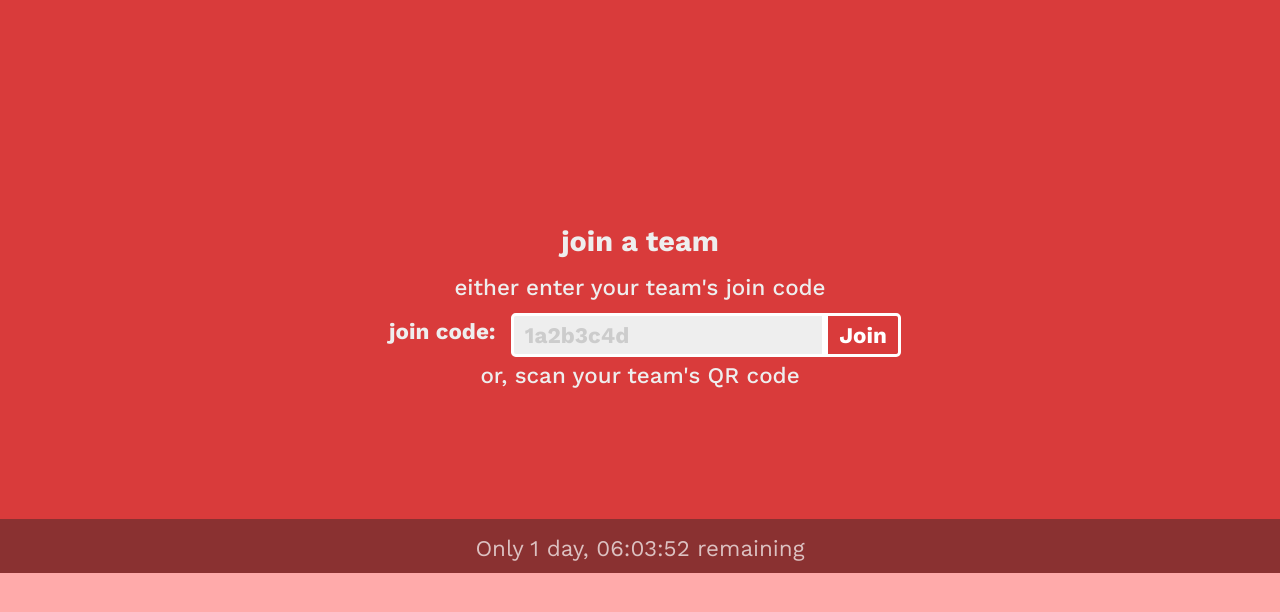
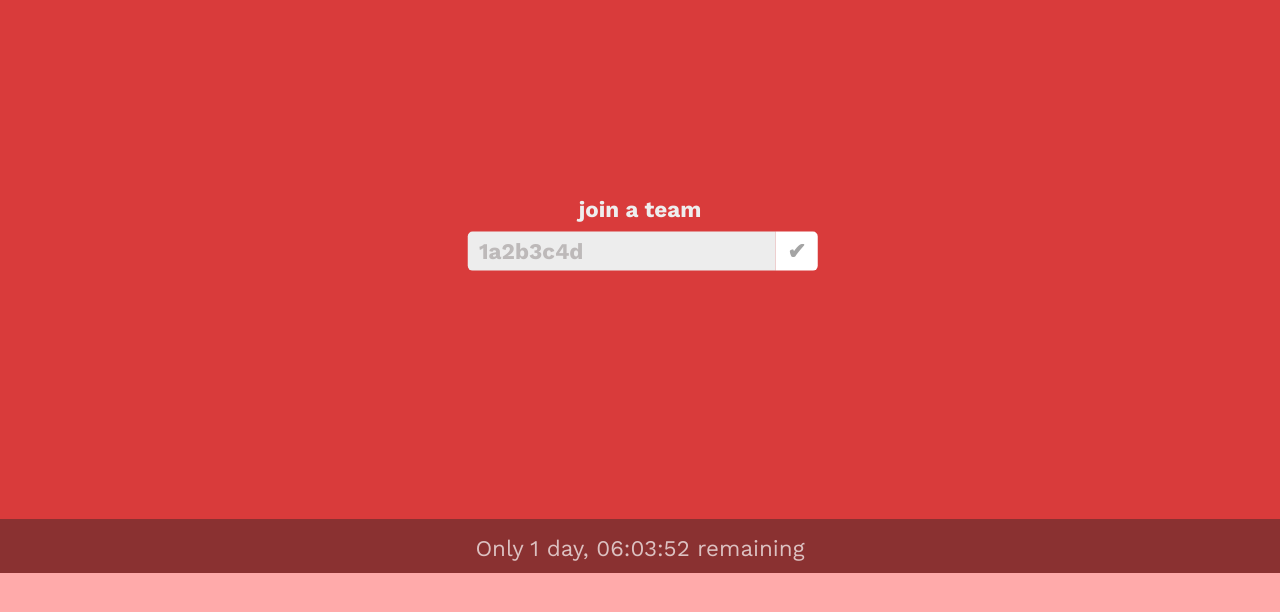
Before and after one commit to wlmac/scavenger, a Django app: template core/templates/core/team_join.html in a window 1280 px wide. Shown: the part 167-779 px from the top of the page. Run offline with Django 4.2, Linux system fonts and the light colour scheme; data comes from the database, SQL or seed files in the repository; tables that the repository leaves empty hold one stand-in row (values such as "Sample post"); the template is opened without the code that fills it: values that come from a table or form of the project are taken from there, most other values are stand-ins (such as "Sample title", 1, 10 or a date in 2020); parts of the project's set-up code (start-up, migrations or seed data) failed here and were passed over.

Commit message:
styled join and make pages

```diff
--- a/core/forms.py
+++ b/core/forms.py
@@ -7,7 +7,7 @@ from .models import *
 class TeamMakeForm(forms.ModelForm):
     class Meta:
         widgets = dict(
-            name=forms.TextInput(attrs={"placeholder": "Json's Team"}),
+            name=forms.TextInput(attrs={"placeholder": "team name"}),
         )
         model = Team
         fields = ("name",)
@@ -15,7 +15,7 @@ class TeamMakeForm(forms.ModelForm):
 
 class TeamJoinForm(forms.Form):
     code = forms.CharField(
-        label=_l("join code"),
+        label=_l(""),
         max_length=8,
         strip=True,
         required=True,
--- /dev/null
+++ b/core/static/core/team.css
@@ -0,0 +1,59 @@
+:root {
+	--team-bg: #ededed;
+}
+
+.team-content {
+	position: absolute;
+    top: 50%;
+    left: 50%;
+    transform: translate(-50%, -50%);
+}
+
+.team-heading {
+	padding: 5px;
+}
+
+input {
+	outline: none;
+	background: var(--team-bg);
+	border: 0px solid var(--team-bg);
+	color: #767b82;
+}
+
+input[type=submit] {
+	border: 0px solid var(--team-bg);
+	/*box-shadow: 0px 0px 0px 4px #fff;*/
+	background: #fff;
+	color: white;
+	font: inherit;
+	font-family: inherit;
+	margin-left: 0;
+	border-radius: 0 0.3rem 0.3rem 0;
+
+	color: #a4a4a4;
+	font-weight: bold;
+}
+
+input[type=submit]:hover {
+  background: rgba(255, 255, 255, 0.95);
+  transition-duration: .3s;
+  color: #848a91;
+}
+input[type=submit]:active {
+  background: rgba(255, 255, 255, 0.90);
+  color: #000;
+}
+
+.input-padding {
+	margin: 0;
+	padding: 0;
+	/*
+	border: 0px solid #d5d5d5;
+	border-radius: 0 0.3rem 0.3rem 0;
+	background: #d5d5d5;
+	height: 80%;*/
+}
+
+input::placeholder {
+  color: #bdb9b9;
+}
--- a/core/templates/core/base.html
+++ b/core/templates/core/base.html
@@ -7,6 +7,7 @@
     <title>{% block title %}{% endblock %}</title>
     <meta name="viewport" content="width=device-width, initial-scale=1"/>
     <link rel="stylesheet" href="{% static 'core/base.css' %}"/>
+    {% block extracss %}{% endblock %}
     <link rel="preconnect" href="https://fonts.googleapis.com">
     <link rel="preconnect" href="https://fonts.gstatic.com" crossorigin>
     <link href="https://fonts.googleapis.com/css2?family=Work+Sans:wght@400;500;700&display=swap" rel="stylesheet">
--- a/core/templates/core/team_join.html
+++ b/core/templates/core/team_join.html
@@ -6,16 +6,30 @@
 {% translate "Join a Team" %}
 {% endblock %}
 
-{% block header %}
-{% translate "join a team" %}
+{% block extracss %}
+<link rel="stylesheet" href="{% static 'core/team.css' %}"/>
 {% endblock %}
 
+<!--
+{% block header %}
+{% endblock %}
+-->
+
 {% block body %}
-  <h3>{% translate "either enter your team's join code" %}</h3>
-  <form action="{% url 'join' %}" method="post">
-    {% csrf_token %}
-    {{ form }}
-    <input type="submit" value="{% translate 'Join' %}" />
-  </form>
-  <h3>{% translate "or, scan your team's QR code" %}</h3>
+
+  <div class="team-content">
+    <div class="team-heading">
+      {% translate "join a team" %}
+    </div>
+    <!--<h3>{% translate "either enter your team's join code" %}</h3>-->
+    <form action="{% url 'join' %}" method="post">
+
+      {% csrf_token %}
+      {{ form }}
+      <div class="input-padding">
+        <input type="submit" value="✔" />
+      </div>
+    </form>
+  </div>
+  <!--<h3>{% translate "or, scan your team's QR code" %}</h3>-->
 {% endblock %}
--- a/core/urls.py
+++ b/core/urls.py
@@ -13,7 +13,7 @@ urlpatterns = [
     path("catalog", qr.qr_catalog, name="qr_catalog"),
     path("signal", qr.qr_signal, name="qr_signal"),
     path("team/join/", team.join, name="join"),
-    path("team/new", team.make, name="team_new"),
+    path("team/make/", team.make, name="team_new"),
     path("team/solo", team.solo, name="team_solo"),
     path("team/invite", team.invite, name="team_invite"),
     path("clues", puzzle.logic_clues, name="logic_clues"),
--- a/core/views/team.py
+++ b/core/views/team.py
@@ -53,8 +53,8 @@ def join(request):
 
 @login_required
 @require_http_methods(["GET", "POST"])
-@block_if_current_hunt
-@upcoming_hunt_required
+# @block_if_current_hunt
+# @upcoming_hunt_required
 def make(request):
     if request.method == "POST":
         form = TeamMakeForm(request.POST)
```
Also changed, not shown: core/templates/core/team_new.html (+13 -9 lines), core/migrations/0021_alter_hint_options.py (added), core/templates/core/index.html (indentation only).
